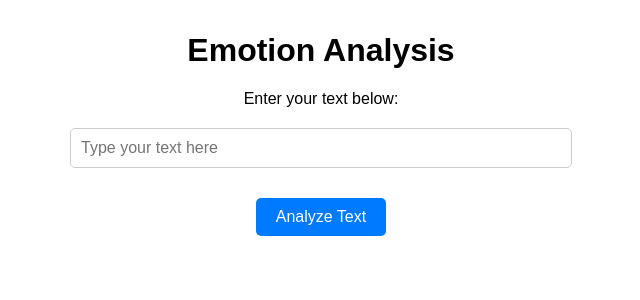
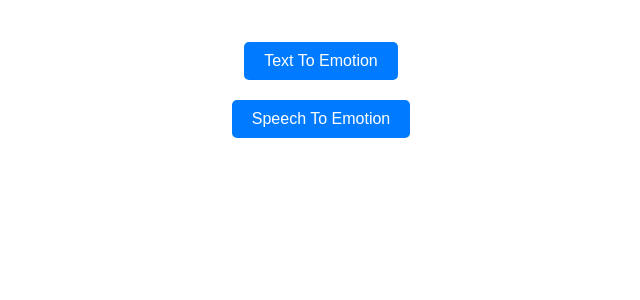
Before and after one commit to KevinDal2027/TextToEmotionPredictionModel, a Flask app: page / in a window 1280 px wide. Shown: the top 300 px of the page, without its empty margins (319-959 px from the left). Run offline with Flask 3, Linux system fonts and the light colour scheme; parts of the project's set-up code (start-up, migrations or seed data) failed here and were passed over.

Commit message:
Added templates for Speech option

```diff
--- a/app.py
+++ b/app.py
@@ -1,9 +1,9 @@
 import os
-
-# Run npm install chart.js when the script starts
-os.system("npm install chart.js")
-
-print("npm install completed. Starting the app...")
+#
+# # Run npm install chart.js when the script starts
+# os.system("npm install chart.js")
+#
+# print("npm install completed. Starting the app...")
 
 
 from flask import Flask, request, render_template, redirect, url_for
@@ -17,6 +17,9 @@ import pandas as pd
 app = Flask(__name__)
 
 @app.route('/')
+def index():
+    return render_template('index.html')
+@app.route('/text', methods=['POST'])
 def home():
     return render_template('home.html')
 
@@ -31,7 +34,7 @@ def analyze():
     test = nlp(test)
 
     for word in test:
-        if word.text in list(wordsArray) and word.pos_ in ['VERB', "ADJ", "ADV", "NOUN"]:
+        if word.text in list(wordsArray) and word.pos_ in ['VERB', "ADJ", "ADV"]:
             if word.pos_ == 'ADJ':
                 testIndices.append(list(wordsArray).index(word.lemma_))
             testIndices.append(list(wordsArray).index(word.lemma_))
--- /dev/null
+++ b/templates/index.html
@@ -0,0 +1,45 @@
+<!DOCTYPE html>
+<html lang="en">
+<head>
+    <meta charset="UTF-8">
+    <meta name="viewport" content="width=device-width, initial-scale=1.0">
+    <title>Emotion Analysis</title>
+    <style>
+        body {
+            font-family: Arial, sans-serif;
+            margin: 2rem auto;
+            text-align: center;
+            max-width: 600px;
+        }
+        input[type="text"] {
+            width: 80%;
+            padding: 10px;
+            margin: 20px 0;
+            border: 1px solid #ccc;
+            border-radius: 5px;
+            font-size: 16px;
+        }
+        button {
+            padding: 10px 20px;
+            margin: 10px;
+            border: none;
+            border-radius: 5px;
+            background-color: #007BFF;
+            color: white;
+            font-size: 16px;
+            cursor: pointer;
+        }
+        button:hover {
+            background-color: #0056b3;
+        }
+    </style>
+</head>
+<body>
+    <form method="POST" action="/text">
+        <button type="submit">Text To Emotion</button>
+    </form>
+    <form method="POST" action="/speech">
+        <button type="submit">Speech To Emotion</button>
+    </form>
+</body>
+</html>
```
Also changed, not shown: templates/result.html (+19 -1 lines).
